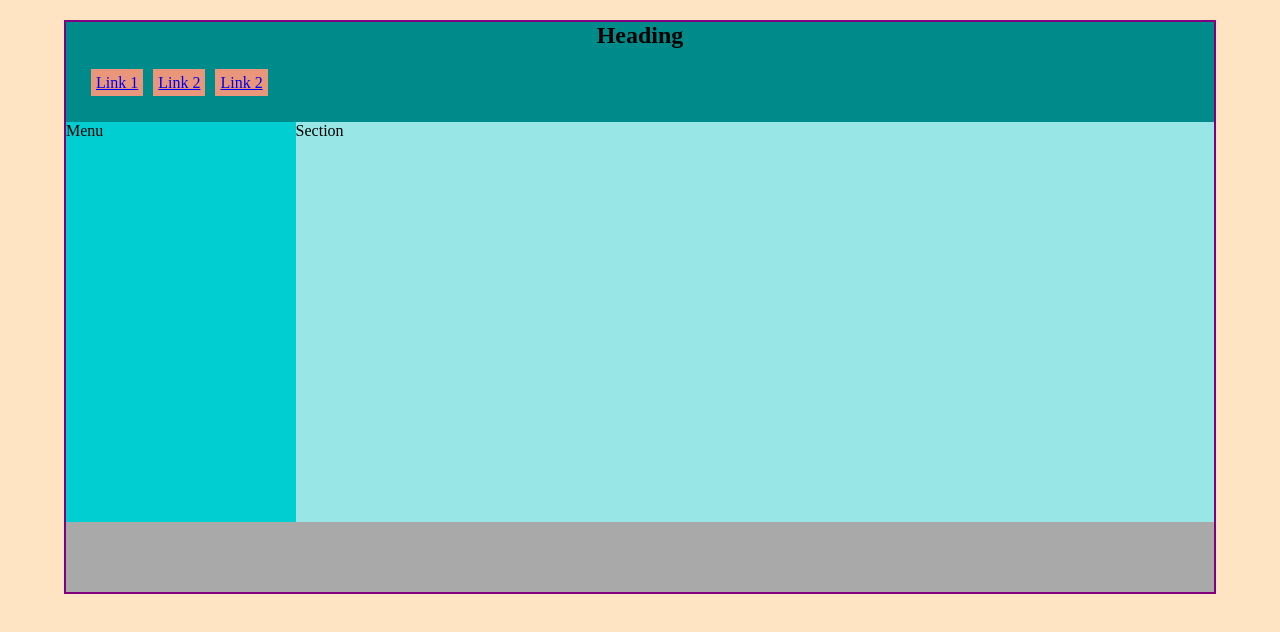
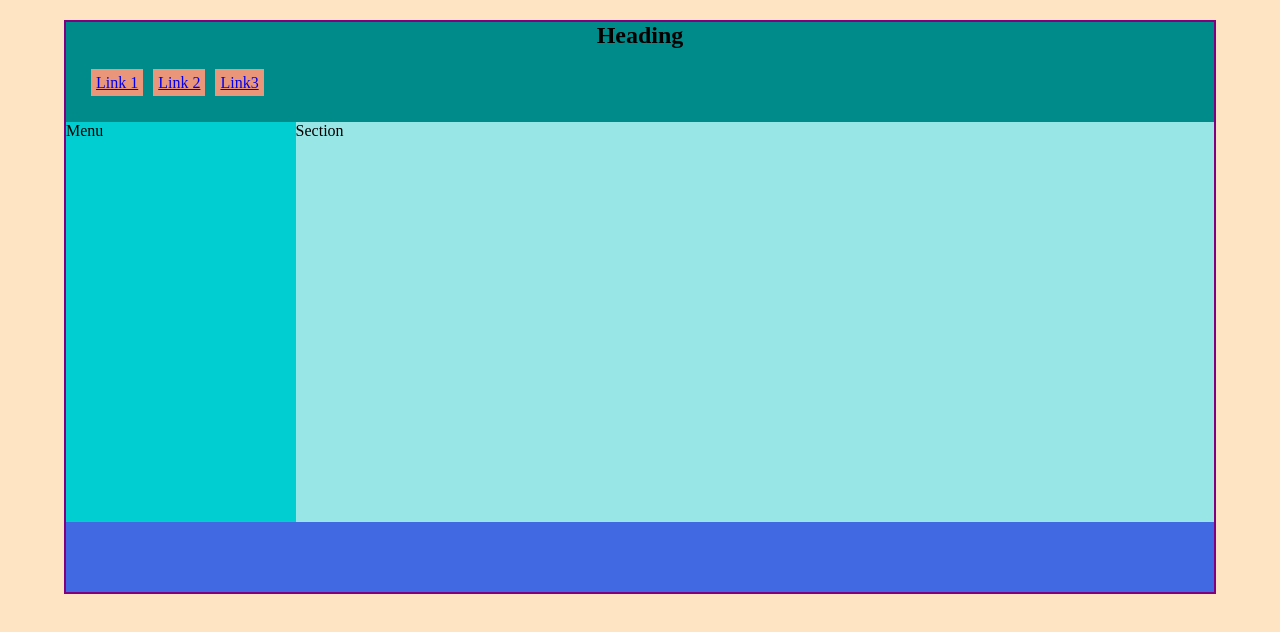
Before and after one commit to 209410124/1091-1N--demo-209410124, a plain HTML site: page w03-div/div.html in a window 1280 px wide. Drawn offline with Linux system fonts and the light colour scheme.

Commit message:
Add files via upload

```diff
--- a/w03-div/div.css
+++ b/w03-div/div.css
@@ -1,4 +1,4 @@
-* {
+*{
     padding: 0;
     margin: 0;
     box-sizing: border-box;
@@ -34,7 +34,7 @@ body {
     font-size: 0.9 rem;
 }
 
-#heading ul a {
+#heading ul a{
     background-color: darksalmon;
     padding: 5px;
 }
@@ -42,7 +42,6 @@ body {
 #main {
     display: flex;
 }
-
 aside {
  width: 20%;
  height: 400px;
@@ -55,8 +54,8 @@ aside {
  background-color: rgb(152, 230, 230);
 }
 
-#footer {
+#footer{
     width: 100%;
     height: 70px;
-  background-color: darkgray;
+    background-color: royalblue;
 }
--- a/w03-div/div.html
+++ b/w03-div/div.html
@@ -1,11 +1,13 @@
 <!DOCTYPE html>
 <html lang="en">
+
 <head>
-    <meta charset="UTF-8" />
-    <meta name="viewport" content="width=device-width, initial-scale=1.0" />
+    <meta charset="UTF-8">
+    <meta name="viewport" content="width=device-width, initial-scale=1.0">
     <title>Div Demo</title>
     <link rel="stylesheet" href="./div.css" />
 </head>
+
 <body>
     <div id="container">
         <div id="heading">
@@ -18,13 +20,13 @@
                     <a href="#">Link 2</a>
                 </li>
                 <li>
-            <a href="#">Link 2</a>
+                    <a href="#">Link3</a>
                 </li>
             </ul>
         </div>
         <div id="main">
             <aside>Menu</aside>
-        <div id="section">Section</div>
+            <div id="section">Section </div>
         </div>
         <div id="footer"></div>
     </div>
```
Lines whose indentation alone changed are shown as unchanged.
